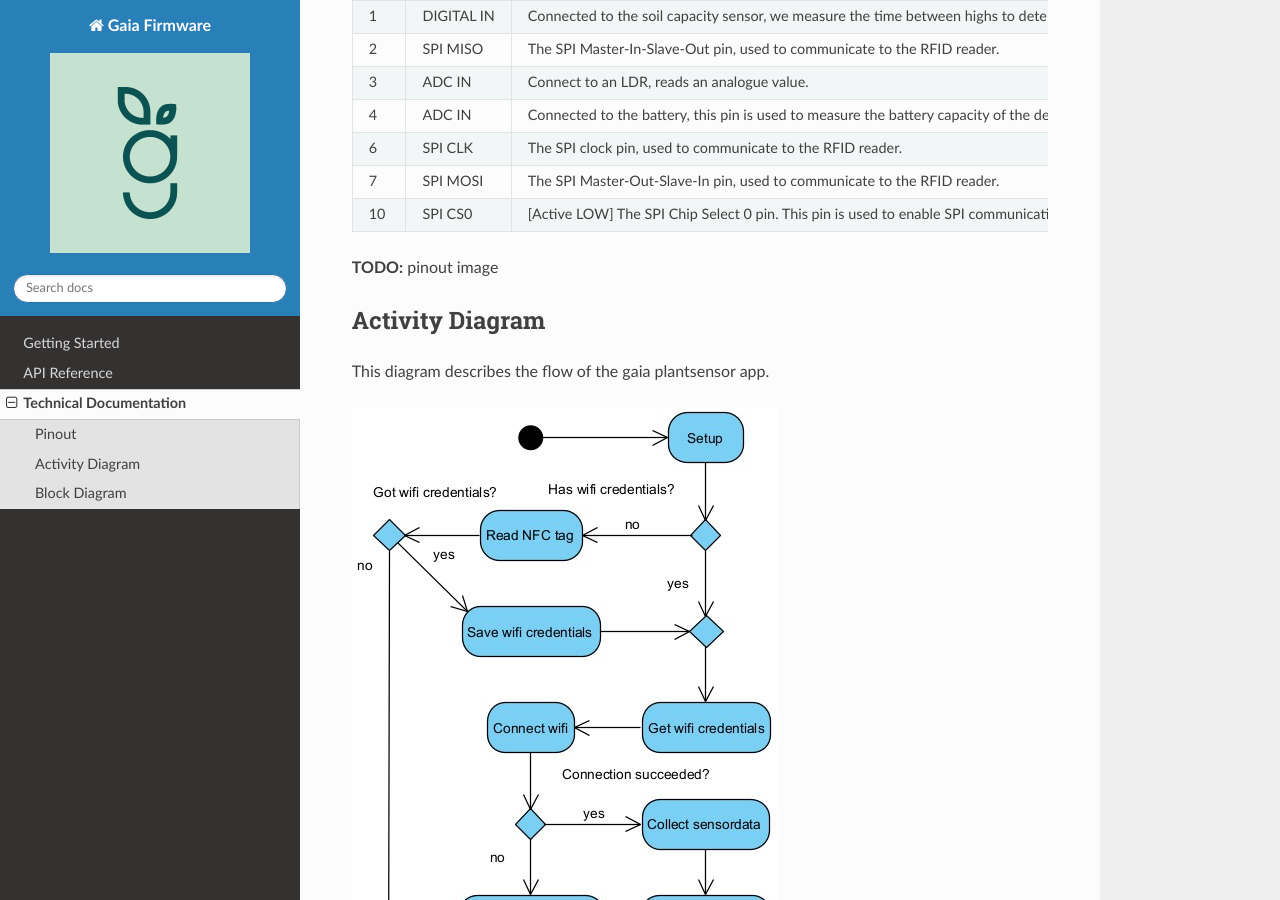
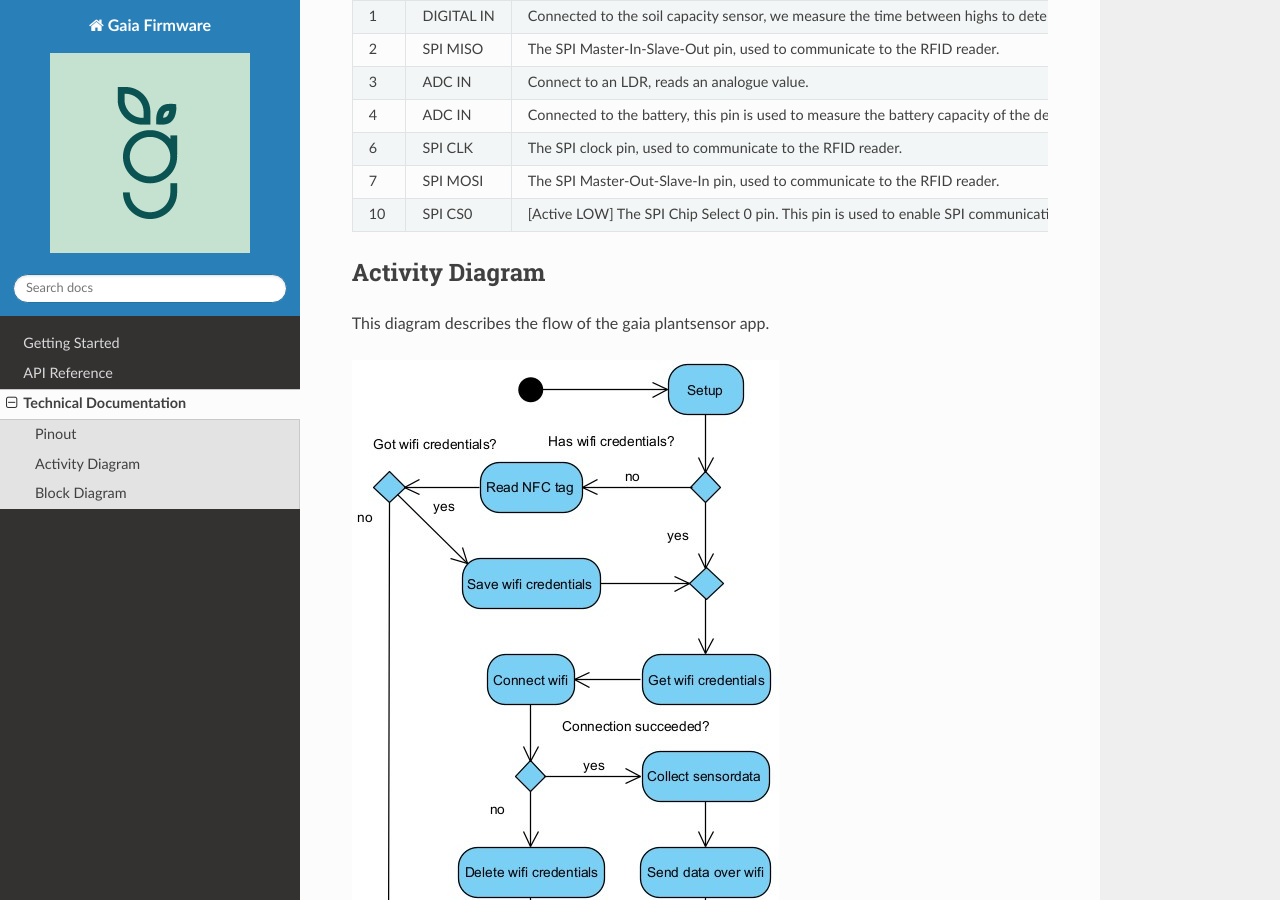
Before and after one commit to GaiaByTeamLime/firmware-v2, a Sphinx documentation site: the page built from docs/technical_documentation/index.rst, in a window 1280 px wide and 900 px high, scrolled down 393 px. Built offline with Sphinx 7.4.7 and the Read the Docs theme 2.0.0, drawn with Linux system fonts in a browser that asks for light colours; formulas are drawn with MathJax 3.

Commit message:
Remove pinout image TODO in docs
The information for this will also be available in the hardware schematic making a pinout image redundant

```diff
--- a/docs/technical_documentation/index.rst
+++ b/docs/technical_documentation/index.rst
@@ -36,8 +36,6 @@ Pin Function   Description
 .. |pin07| replace:: The SPI Master-Out-Slave-In pin, used to communicate to the RFID reader.
 .. |pin10| replace:: [Active LOW] The SPI Chip Select 0 pin. This pin is used to enable SPI communication to the RFID device.
 
-**TODO:** pinout image
-
 
 Activity Diagram
 -----------------
```
